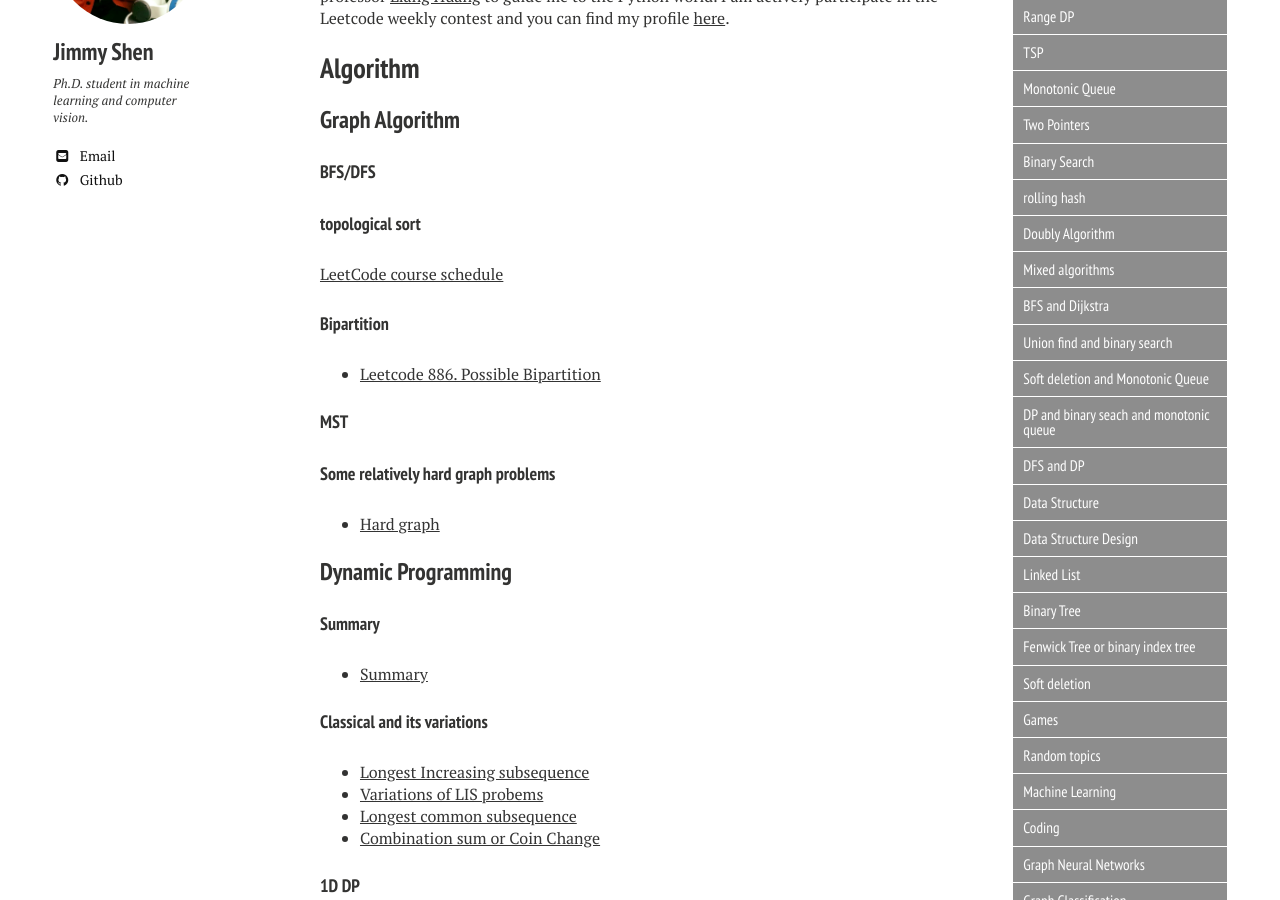
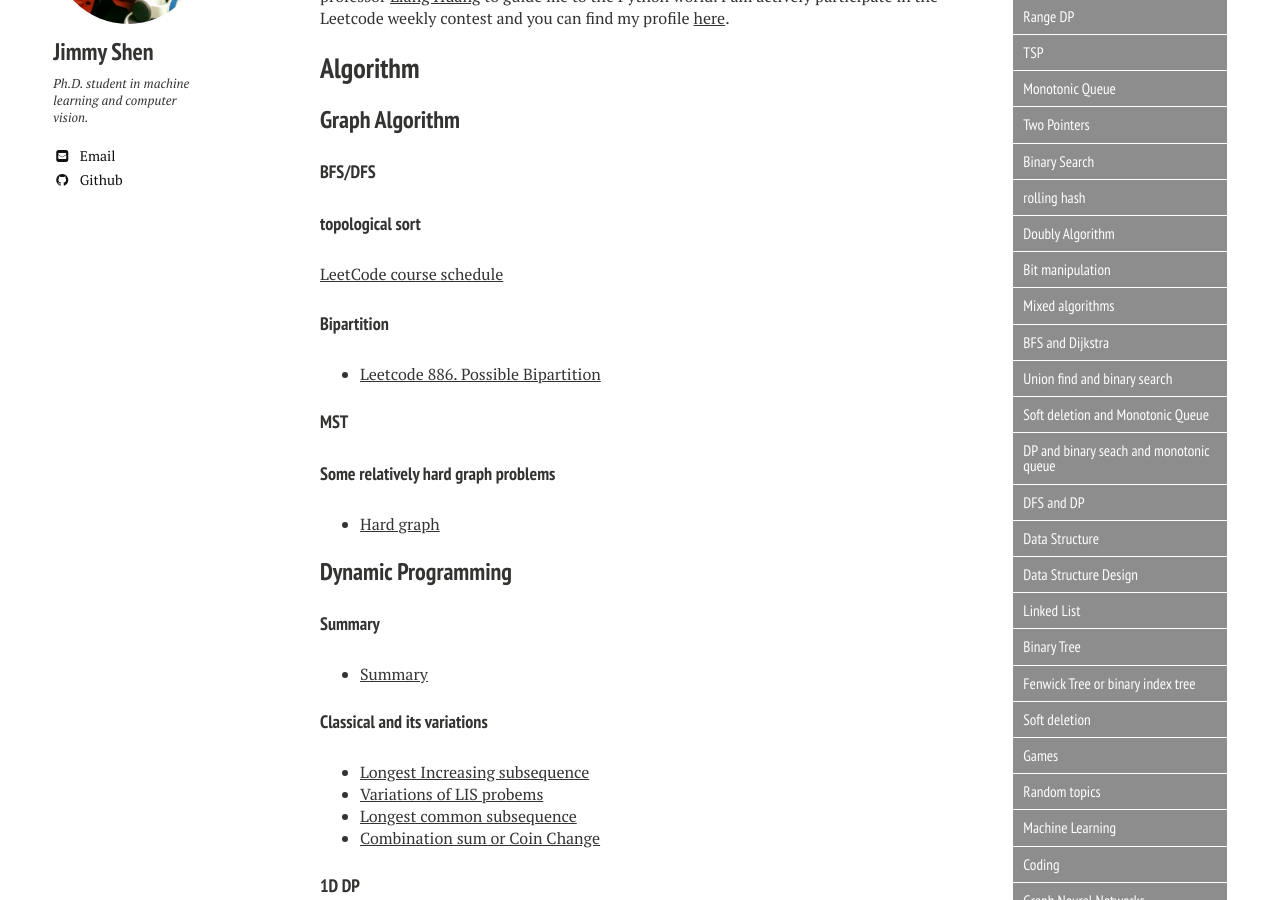
Before and after one commit to xiaokeshen/xiaokeshen.github.io, a Jekyll site: the page built from blog/index.md, in a window 1280 px wide and 900 px high, scrolled down 621 px. Built offline with Jekyll 4.4.1, drawn with Linux system fonts in a browser that asks for light colours; nearby versions of some CDN libraries; some of the changed text lies outside the part shown.

Commit message:
add one blog

```diff
--- a/blog/index.md
+++ b/blog/index.md
@@ -85,6 +85,9 @@
 ## Doubly Algorithm
 - [Doubly Algorithm](https://medium.com/@jim.morris.shen/doubly-algorithm-d7eb1f32155?source=friends_link&sk=79c782ac6aca25bd74592cc540039967)
 
+## Bit manipulation
+[Bit manipulation](https://medium.com/@jim.morris.shen/bit-manipulation-625e7a6382c1?source=friends_link&sk=8c8c157763b6a9f1cffa4a7e70189b5c)
+
 ## Mixed algorithms
 
 ### BFS and Dijkstra
```
